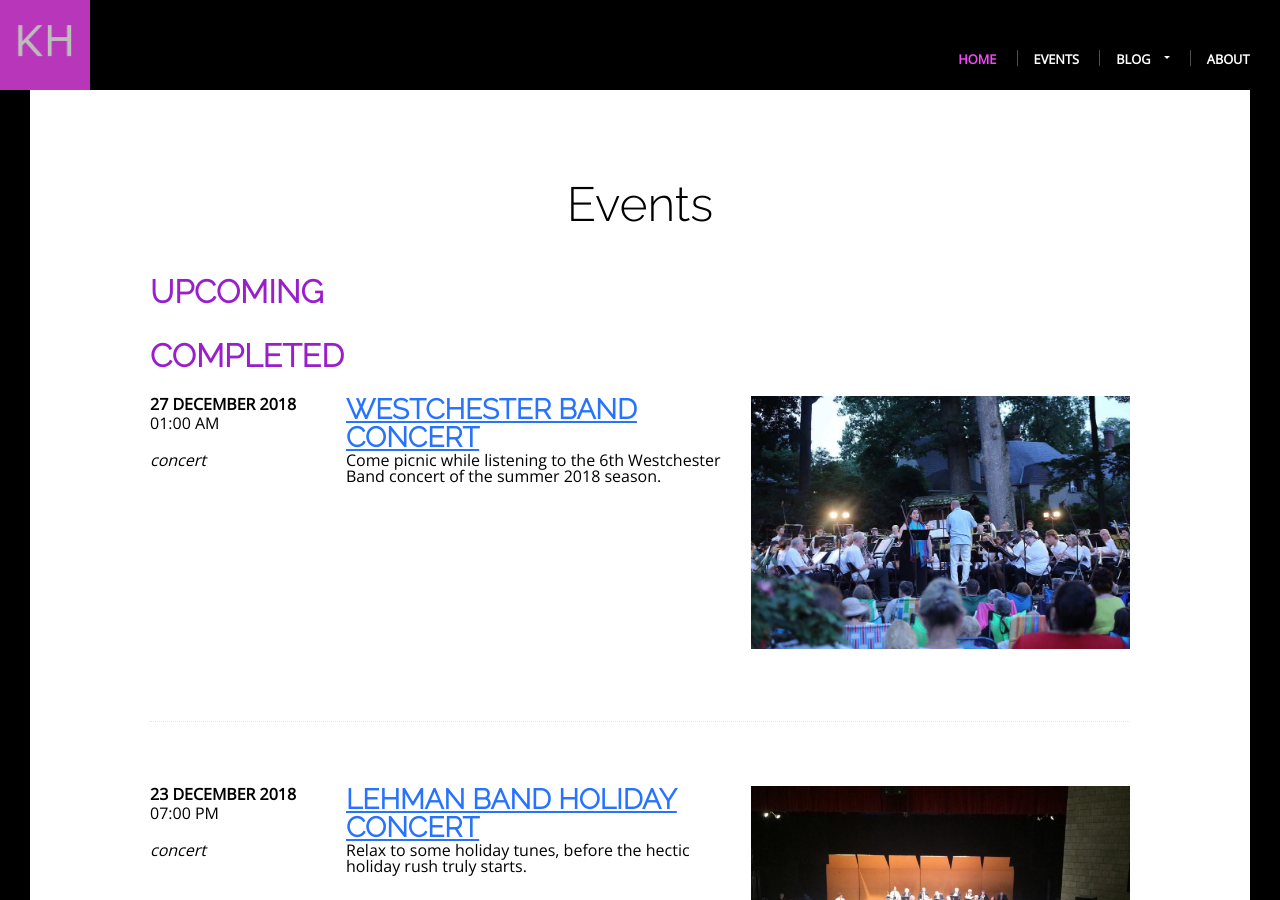
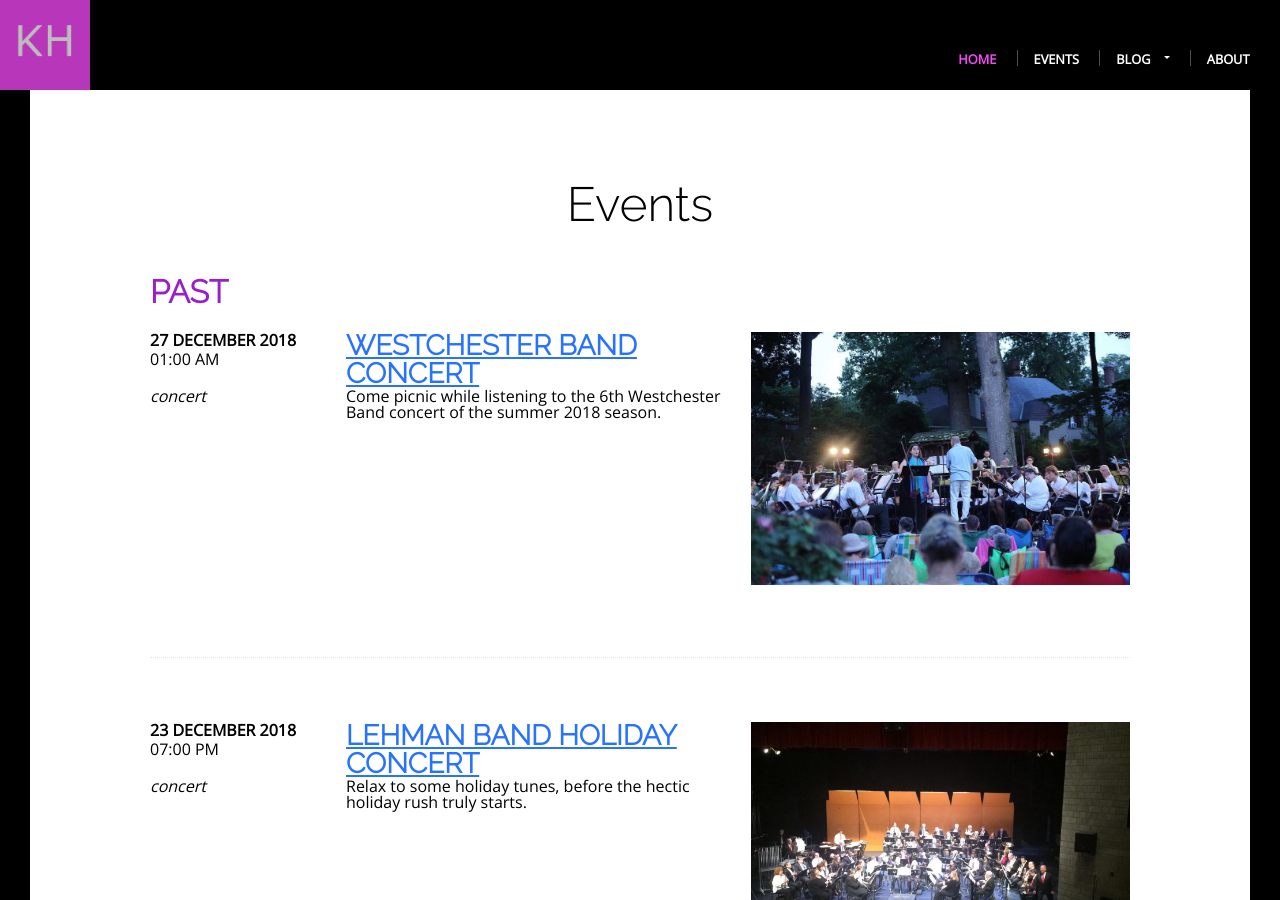
Before and after one commit to khoeger/khoeger.github.io, a Jekyll site: the page built from events/index.html, in a window 1280 px wide and 900 px high. Built offline with Jekyll 4.4.1, drawn with Linux system fonts in a browser that asks for light colours.

Commit message:
Events page lists upcoming events only when they exist

```diff
--- a/events/index.html
+++ b/events/index.html
@@ -8,14 +8,16 @@ title: Events
 
     {% assign sortedEvents = site.events_list | where_exp:"event",
     "event.date >= site.time" |sort: 'date'  %}
-    <h2>Upcoming</h2>
-    {% for event in sortedEvents %}
-      {% include iterated-events.html %}
-    {% endfor %}
+    {% unless sortedEvents == empty %}
+      <h2>Upcoming</h2>
+      {% for event in sortedEvents %}
+        {% include iterated-events.html %}
+      {% endfor %}
+    {% endunless %}
 
     {% assign reverseEvents = site.events_list | where_exp:"event",
     "event.date < site.time" | sort: 'date' | reverse  %}
-    <h2>Completed</h2>
+    <h2>Past</h2>
     {% for event in reverseEvents limit:5 %}
       {% include iterated-events.html %}
     {% endfor %}
```
Also changed, not shown: index.html (+5 -3 lines).
